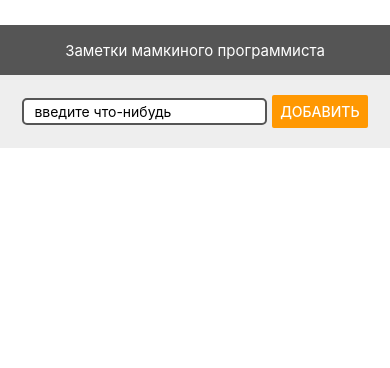
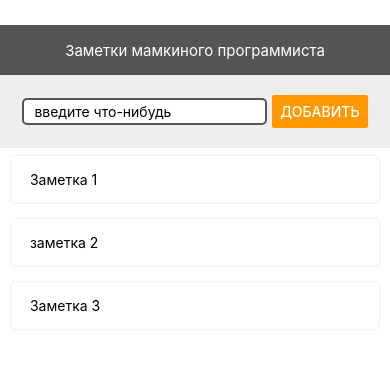
Before and after one commit to Nun4aku/first-app-react-native, a React Native app: screen / in a window 390 px wide. Shown: the top 368 px of the page. Built offline with nearby package versions, Linux system fonts and the light colour scheme.

Commit message:
удаление элементов, при подробном просмотре

```diff
--- a/App.js
+++ b/App.js
@@ -8,7 +8,11 @@ import { TodoScreen } from './src/screens/TodoScreen';
 export default function App() {
 
   const [todoId, setTodoId] = useState(null)
-  const [todos, setTodos] = useState([])
+  const [todos, setTodos] = useState([
+    {id: '1', title: 'Заметка 1'},
+    {id: '2', title: 'заметка 2'},
+    {id: '3', title: 'Заметка 3'},
+  ])
 
 
   const addTodo = (title) => {
@@ -49,8 +53,6 @@ export default function App() {
       ],
       { cancelable: false }
     );
-
-
   }
 
   let content = (
```
Also changed, not shown: src/screens/MainScreen.js (+4 -4 lines).
